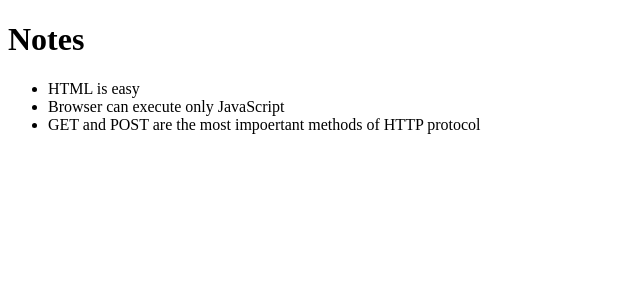
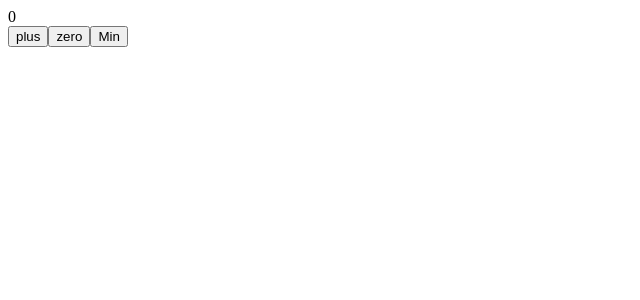
Before and after one commit to pramudiairgi/learning, a React (Vite) app in the folder javaScript/part1/: page / in a window 1280 px wide. Shown: the top 300 px of the page, without its empty margins (0-640 px from the left). Built offline with nearby package versions, Linux system fonts and the light colour scheme.

Commit message:
menambahkan materi learning hingga event handling

```diff
--- a/javaScript/part1/src/App.jsx
+++ b/javaScript/part1/src/App.jsx
@@ -1,3 +1,5 @@
+import { useState } from "react";
+
 // const App = ({ notes }) => {
 //   return (
 //     <div>
@@ -11,24 +13,24 @@
 //   );
 // };
 
-// memisahkan tampilan satu catatan menjadi komponen catatan tersendiri
+/* memisahkan tampilan satu catatan menjadi komponen catatan tersendiri */
 
-import Note from "./component/Note";
+// import Note from "./component/Note";
 
-const App = ({ notes }) => {
-  return (
-    <div>
-      <h1>Notes</h1>
-      <ul>
-        {notes.map((note) => (
-          <Note key={note.id} note={note} />
-        ))}
-      </ul>
-    </div>
-  );
-};
+// const App = ({ notes }) => {
+//   return (
+//     <div>
+//       <h1>Notes</h1>
+//       <ul>
+//         {notes.map((note) => (
+//           <Note key={note.id} note={note} />
+//         ))}
+//       </ul>
+//     </div>
+//   );
+// };
 
-// Variable
+/* Variable */
 
 // const x = 1;
 // let y = 5;
@@ -43,7 +45,7 @@ const App = ({ notes }) => {
 
 // x = 5;   // causes an error
 
-// Array
+/* Array */
 
 // const t = [1, -1, 3];
 
@@ -56,11 +58,11 @@ const App = ({ notes }) => {
 //   console.log(value);  // numbers 1, -1, 3, 5 are printed, each on its own line
 // });
 
-// yang perlu diperhatikan pada bagian ini fakta bahwa meskipun variable yang dideklarasikan dengan const tidak dapat ditetapkan ulang ke nilai yagn berbeda, konten objek yang dirujuk tetap dapat dimodifikasi
+/* yang perlu diperhatikan pada bagian ini fakta bahwa meskipun variable yang dideklarasikan dengan const tidak dapat ditetapkan ulang ke nilai yagn berbeda, konten objek yang dirujuk tetap dapat dimodifikasi
 
-// salah satu cara mengulangi item array adalah dengan menggunakan forEach. forEach menerima fungsi yang didefinisikan sintax panah sebagai parameter.
+salah satu cara mengulangi item array adalah dengan menggunakan forEach. forEach menerima fungsi yang didefinisikan sintax panah sebagai parameter.
 
-// forEach memanggil fungsi untuk setiap item dalam array.
+forEach memanggil fungsi untuk setiap item dalam array. */
 
 // const t = [2, -2, 3];
 
@@ -82,10 +84,10 @@ const App = ({ notes }) => {
 // console.log(car);
 // console.log(newCar);
 
-//catatan: .concat tidak akan menambahkan item baru kedalam array lama, tetapi akan mengembalikan array baru. selain berisi array lama ,juga berisi array baru.
+/* catatan: .concat tidak akan menambahkan item baru kedalam array lama, tetapi akan mengembalikan array baru. selain berisi array lama ,juga berisi array baru. */
 
-// .map
-// berdasarkan array lama, map membuat arrayy baru yang menggunakan fungsi yang diberikan sebagai parameter untuk membuat item.
+/* .map
+berdasarkan array lama, map membuat arrayy baru yang menggunakan fungsi yang diberikan sebagai parameter untuk membuat item. */
 
 // const t = [1, 2, 3];
 
@@ -95,7 +97,7 @@ const App = ({ notes }) => {
 // const m2 = t.map((value) => "<li>" + value + "</li>");
 // console.log(m2); // [ '<li>1</li>', '<li>2</li>', '<li>3</li>' ] is printed
 
-// disini array yang berisi nilai intrger diubah menjadi array yang berisi string HTML menggunakan metode map.
+/* disini array yang berisi nilai intrger diubah menjadi array yang berisi string HTML menggunakan metode map. */
 
 // const t = [1, 2, 3, 4, 5];
 
@@ -104,10 +106,10 @@ const App = ({ notes }) => {
 // console.log(first, second);
 // console.log(rest);
 
-// diatas variabel first diberi bilanhgan bulat pertama dalam array, dan variable second diberi bilangan bulat kedua dalam array. variabel rest mengumpulkan bilangan bulat yang tersisa ke dalam arraynya sendiri.
+/* diatas variabel first diberi bilanhgan bulat pertama dalam array, dan variable second diberi bilangan bulat kedua dalam array. variabel rest mengumpulkan bilangan bulat yang tersisa ke dalam arraynya sendiri. */
 
-// Object
-// ada beberapa cara berbeda untuk mendefinisikan objek dalam JS. salah satu metode yang sangat umum adalah menggunakan literal objek, yang dilakukan untuk mencantumkan propertinya dalam kurung kurawal
+/* Object
+ ada beberapa cara berbeda untuk mendefinisikan objek dalam JS. salah satu metode yang sangat umum adalah menggunakan literal objek, yang dilakukan untuk mencantumkan propertinya dalam kurung kurawal */
 
 // const object1 = {
 //   name: "irgi pramudia",
@@ -134,7 +136,7 @@ const App = ({ notes }) => {
 // const fieldName = "age";
 // console.log(object1[fieldName]);
 
-// function
+/* function */
 
 // const sum = (p1, p2) => {
 //   console.log(p1);
@@ -150,4 +152,81 @@ const App = ({ notes }) => {
 
 // console.log(tSquared);
 
+// const average = (a, b) => {
+//   return (a + b) / 2;
+// };
+
+// const result = average(2, 5);
+// console.log(result);
+
+/* Latihan 1.3-1.5 */
+
+// const Header = (props) => {
+//   console.log(props);
+//   return <h1>{props.course}</h1>;
+// };
+// const Content = (props) => {
+//   console.log(props);
+//   return <p>{props.parts.name}</p>;
+// };
+// const Total = (props) => {
+//   console.log(props);
+//   return <p>{props.parts.exercise}</p>;
+// };
+
+// const App = () => {
+//   const course = {
+//     name: "Half Stack Application Development",
+//     parts: [
+//       {
+//         name: "Fundamental of React",
+//         exercise: 10,
+//       },
+//       {
+//         name: "Using props to pass data",
+//         exercise: 7,
+//       },
+//       {
+//         name: "State of a component",
+//         exercise: 14,
+//       },
+//     ],
+//   };
+//   return (
+//     <>
+//       <Header course={course.name} />
+//       <Content parts={course.parts[0]} />
+//       <Total parts={course.parts[0]} />
+//     </>
+//   );
+// };
+
+/* Page Re-Rendering */
+/* Statefull Component */
+
+// const App = () => {
+//   const [counter, setCounter] = useState(0);
+
+//   setTimeout(() => setCounter(counter + 1), 1000);
+
+//   console.log("Rendering...", counter);
+
+//   return <div>{counter}</div>;
+// };
+
+/* Event Handling */
+
+const App = () => {
+  const [counter, setCounter] = useState(0);
+
+  return (
+    <div>
+      <div>{counter}</div>
+      <button onClick={() => setCounter(counter + 1)}>plus</button>
+      <button onClick={() => setCounter(0)}>zero</button>
+      <button onClick={() => setCounter(counter - 1)}>Min</button>
+    </div>
+  );
+};
+
 export default App;
--- a/javaScript/part1/src/main.jsx
+++ b/javaScript/part1/src/main.jsx
@@ -1,24 +1,26 @@
 import ReactDom from "react-dom/client";
 import App from "./App";
 
-const notes = [
-  {
-    id: 1,
-    content: "HTML is easy",
-    important: true,
-  },
-  {
-    id: 2,
-    content: "Browser can execute only JavaScript",
-    important: true,
-  },
-  {
-    id: 3,
-    content: "GET and POST are the most impoertant methods of HTTP protocol",
-    important: true,
-  },
-];
+// const notes = [
+//   {
+//     id: 1,
+//     content: "HTML is easy",
+//     important: true,
+//   },
+//   {
+//     id: 2,
+//     content: "Browser can execute only JavaScript",
+//     important: true,
+//   },
+//   {
+//     id: 3,
+//     content: "GET and POST are the most impoertant methods of HTTP protocol",
+//     important: true,
+//   },
+// ];
 
-ReactDom.createRoot(document.getElementById("root")).render(
-  <App notes={notes} />
-);
+// ReactDom.createRoot(document.getElementById("root")).render(
+//   <App notes={notes} />
+// );
+
+ReactDom.createRoot(document.getElementById("root")).render(<App />);
```
